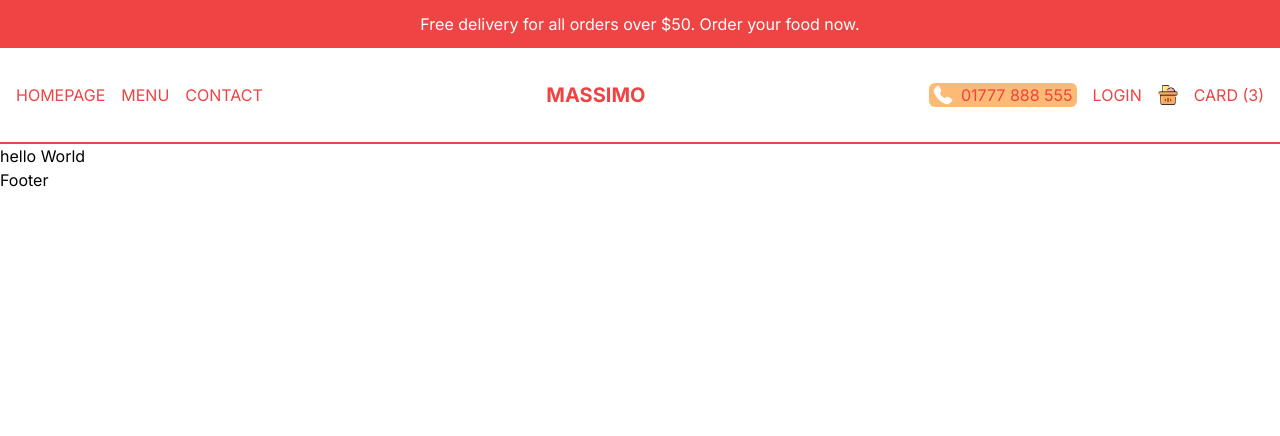
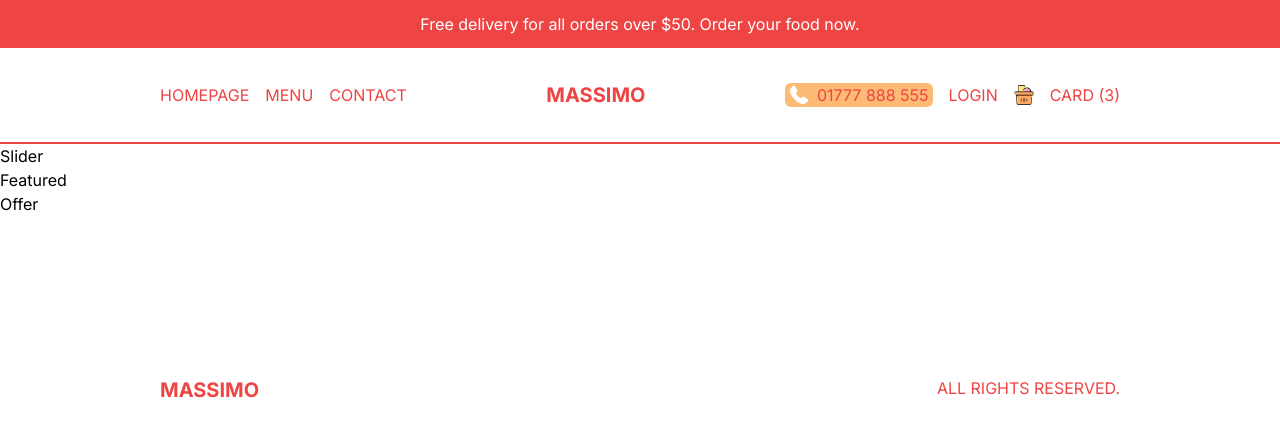
Before and after one commit to MajaPetkova/food-delivery-app, a Next.js app: page / in a window 1280 px wide. Shown: the top 436 px of the page. Built offline with nearby package versions, Linux system fonts and the light colour scheme.

Commit message:
Add style for footer and create new components for home page

```diff
--- a/src/app/page.tsx
+++ b/src/app/page.tsx
@@ -1,9 +1,13 @@
-import Image from 'next/image'
+import Featured from '@/components/Featured'
+import Offer from '@/components/Offer'
+import Slider from '@/components/Slider'
 
 export default function Home() {
   return (
     <main >
-      hello World
+    <Slider/>
+    <Featured/>
+    <Offer/>
     </main>
   )
 }
--- /dev/null
+++ b/src/components/Featured.tsx
@@ -0,0 +1,9 @@
+import React from 'react'
+
+const Featured = () => {
+  return (
+    <div>Featured</div>
+  )
+}
+
+export default Featured
--- a/src/components/Footer.tsx
+++ b/src/components/Footer.tsx
@@ -1,8 +1,12 @@
+import Link from 'next/link'
 import React from 'react'
 
 const Footer = () => {
   return (
-    <div>Footer</div>
+    <div className='h-12 md:h-24 p-4 lg:p-20 xl:p-40 text-red-500 flex icons-center justify-between'>
+      <Link href="/" className='font-bold text-xl'>MASSIMO</Link>
+      <p>ALL RIGHTS RESERVED. </p>
+    </div>
   )
 }
 
--- a/src/components/Navbar.tsx
+++ b/src/components/Navbar.tsx
@@ -7,7 +7,7 @@
 const Navbar = () => {
   const user = false;
   return (
-    <div className="h-12 text-red-500 p-4 flex justify-between items-center border-b-2 border-b-red-500 uppercase md:h-24">
+    <div className="h-12 text-red-500 p-4 flex justify-between items-center border-b-2 border-b-red-500 uppercase md:h-24 lg:px-20 xl:px-40">
       {/* Left Links  */}
       <div className="hidden md:flex gap-4 flex:1">
         <Link href="/">Homepage</Link>
--- /dev/null
+++ b/src/components/Offer.tsx
@@ -0,0 +1,9 @@
+import React from 'react'
+
+const Offer = () => {
+  return (
+    <div>Offer</div>
+  )
+}
+
+export default Offer
--- /dev/null
+++ b/src/components/Slider.tsx
@@ -0,0 +1,9 @@
+import React from 'react'
+
+const Slider = () => {
+  return (
+    <div>Slider</div>
+  )
+}
+
+export default Slider
```
